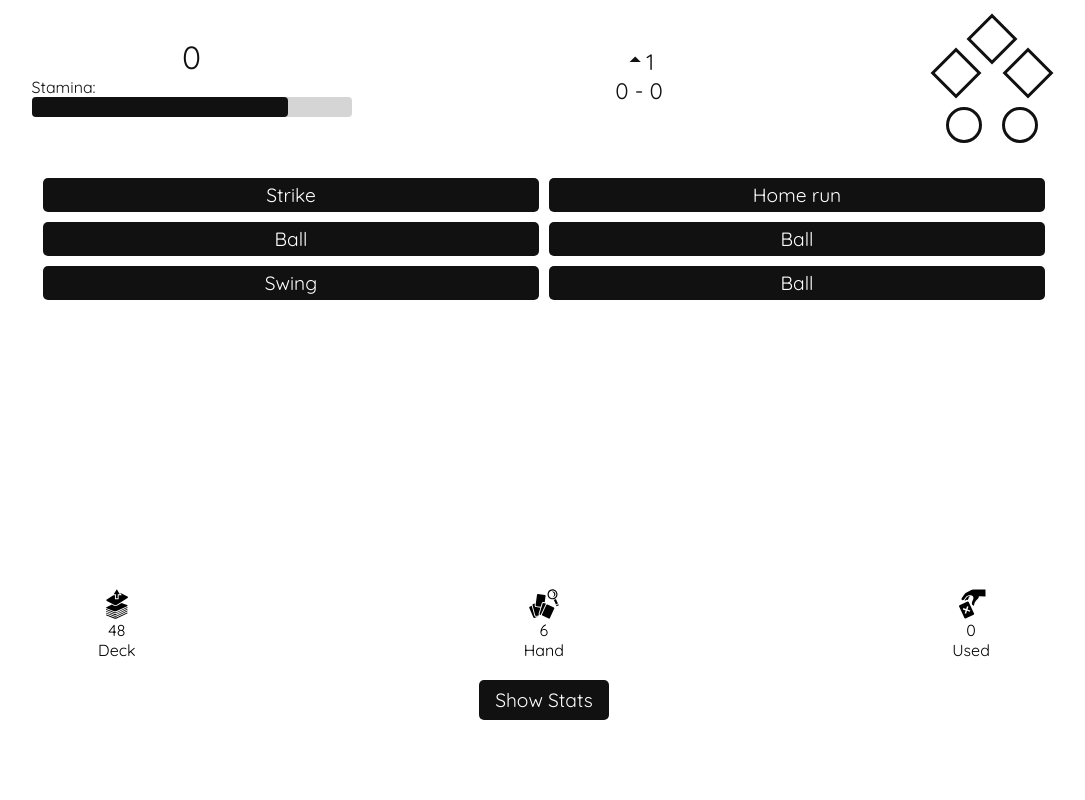
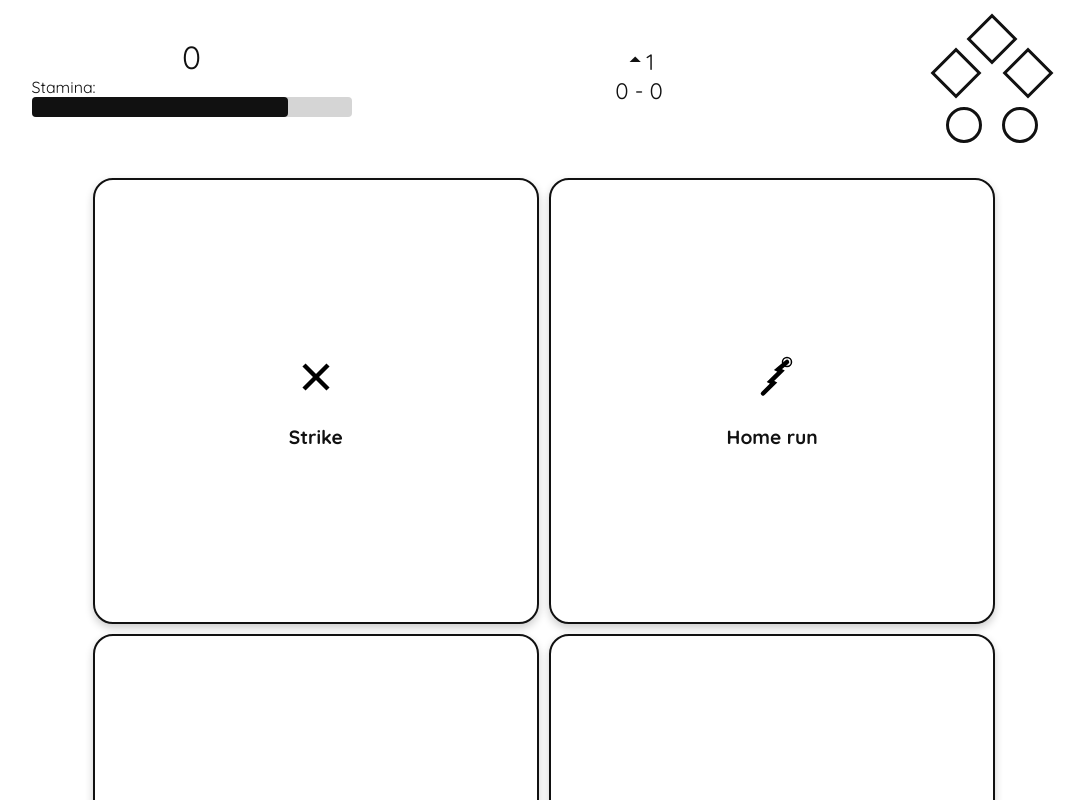
Before and after one commit to arnautresserras/bbac-ts, a React (Create React App) app: page / in a window 1280 px wide. Both pictures are taken after a click on the button "Close". Shown: the top 800 px of the page, without its empty margins (96-1181 px from the left). Built offline with nearby package versions, Linux system fonts and the light colour scheme.

Commit message:
Update cards with Icons

```diff
--- a/src/App.css
+++ b/src/App.css
@@ -166,15 +166,45 @@ button{
   justify-content: center;
   padding: 20px;
 }
-.hand-card{
-  width: 40%;
+.hand-card {
+  background-color: #fff;
+  color: #111;
+  border: 2px solid #111;
+  border-radius: 20px;
+  box-shadow: 0 4px 8px rgba(0, 0, 0, 0.2);
+  font-weight: bold;
+  text-align: center;
+  transition: transform 0.2s, box-shadow 0.2s;
+  cursor: pointer;
+  width: 36%;
+  aspect-ratio: 1;
   margin: 5px;
   padding: 5px;
   font-size: 1.2rem;
+  display: flex;
+  flex-direction: column;
+  align-items: center;
+  justify-content: center;
+  gap: 1rem;
+  user-select: none;
+}
+.hand-card:hover {
+  transform: translateY(-5px);
+  box-shadow: 0 8px 16px rgba(0, 0, 0, 0.3);
+}
+.hand-card:active {
+  transform: translateY(1px);
+  box-shadow: 0 4px 8px rgba(0, 0, 0, 0.2);
+}
+.hand-card-icon{
+
+}
+.hand-card-title{
+  margin-top: .2rem;
 }
 .empty-card{
-  width: 40%;
-  height: 34px;
+  width: 36%;
+  aspect-ratio: 1;
   margin: 5px;
 }
 .deckInfo{
--- a/src/components/DisplayHand/DisplayHand.tsx
+++ b/src/components/DisplayHand/DisplayHand.tsx
@@ -1,3 +1,20 @@
+import { BallIcon } from "./icons/BallIcon";
+import { HitByPitchIcon } from "./icons/HitByPitchIcon";
+import { HomeRunIcon } from "./icons/HomeRunIcon";
+import { StrikeIcon } from "./icons/StrikeIcon";
+import { SwingIcon } from "./icons/SwingIcon";
+import { WildPitchIcon } from "./icons/WildPitchIcon";
+
+// Mapping card names to components
+const iconMap: Record<string, React.FC<{ size?: number; color?: string }>> = {
+    "Ball": BallIcon,
+    "Strike": StrikeIcon,
+    "Swing": SwingIcon,
+    "Hit by pitch": HitByPitchIcon,
+    "Wild pitch": WildPitchIcon,
+    "Home run": HomeRunIcon,
+  };
+
 interface Props{
     hand: string[];
     playCard: (card: string, index: number) => void;
@@ -6,16 +23,21 @@ interface Props{
 const DisplayHand = (props:Props) => {
     return (
         <div className="hand">
-            {props.hand.map((card, index) => (
-                card.trim() !== "" ? (
-                    <button className="hand-card" key={index} onClick={() => props.playCard(card, index)}>
-                    {card}
-                    </button>
+            {props.hand.map((card, index) => {
+                const IconComponent = iconMap[card]; // Get component dynamically
+                return card.trim() !== "" ? (
+                <button className="hand-card" key={index} onClick={() => props.playCard(card, index)}>
+                    {IconComponent && (
+                    <div className="hand-card-icon">
+                        <IconComponent size={48} color="black" />
+                    </div>
+                    )}
+                    <div className="hand-card-title">{card}</div>
+                </button>
                 ) : (
-                    <div className="empty-card" key={index}>
-                    </div>
-                )
-            ))}
+                <div className="empty-card" key={index}></div>
+                );
+            })}
         </div>
     )
 }
--- /dev/null
+++ b/src/components/DisplayHand/icons/BallIcon.tsx
@@ -0,0 +1,7 @@
+export const BallIcon = ({ size = 64, color = 'currentColor' }: { size?: number; color?: string }) => (
+  <svg width={size} height={size} viewBox="0 0 64 64" fill="none" xmlns="http://www.w3.org/2000/svg" style={{ color }}>
+    <circle cx="32" cy="32" r="28" stroke="currentColor" strokeWidth="4" fill="white"/>
+    <path d="M20 20 C24 28, 24 36, 20 44" stroke="currentColor" strokeWidth="2" fill="none"/>
+    <path d="M44 20 C40 28, 40 36, 44 44" stroke="currentColor" strokeWidth="2" fill="none"/>
+  </svg>
+);
--- /dev/null
+++ b/src/components/DisplayHand/icons/HitByPitchIcon.tsx
@@ -0,0 +1,19 @@
+// src/components/icons/HitByPitchIcon.tsx
+import React from "react";
+
+export const HitByPitchIcon = ({size = 64,color = "currentColor",}: {size?: number;color?: string;}) => (
+  <svg width={size} height={size} viewBox="0 0 64 64" xmlns="http://www.w3.org/2000/svg" style={{ color }}>
+    {/* Head */}
+    <circle cx="32" cy="20" r="6" fill="currentColor" />
+
+    {/* Tilted body to imply reaction */}
+    <rect x="26" y="28" width="8" height="24" transform="rotate(-10 26 28)" fill="currentColor"/>
+
+    {/* Ball hitting the body */}
+    <circle cx="38" cy="28" r="4" fill="none" stroke="currentColor" strokeWidth="2"/>
+
+    {/* Extended trail following the ball */}
+    <line x1="52" y1="18" x2="43" y2="27" stroke="currentColor" strokeWidth="2" strokeDasharray="3 2"/>
+    <line x1="48" y1="22" x2="39" y2="31" stroke="currentColor" strokeWidth="2" strokeDasharray="3 2"/>
+  </svg>
+);
--- /dev/null
+++ b/src/components/DisplayHand/icons/HomeRunIcon.tsx
@@ -0,0 +1,18 @@
+// src/components/icons/HomeRunIcon.tsx
+import React from 'react';
+
+export const HomeRunIcon = ({ size = 64, color = 'currentColor' }: { size?: number; color?: string }) => (
+  <svg width={size} height={size} viewBox="0 0 64 64" xmlns="http://www.w3.org/2000/svg" style={{ color }}>
+    {/* Baseball */}
+    <circle cx="52" cy="12" r="6" fill="white" stroke="currentColor" strokeWidth="2" />
+
+    {/* Lightning bolt path for bat (wider top and pointy bottom) */}
+    <path
+      d="M52 12 L40 22 L44 24 L30 38 L34 40 L20 54"
+      stroke="currentColor"
+      strokeWidth="6"  // Increased stroke width to make top even wider
+      fill="none"
+      strokeLinecap="round"
+    />
+  </svg>
+);
--- /dev/null
+++ b/src/components/DisplayHand/icons/StrikeIcon.tsx
@@ -0,0 +1,6 @@
+export const StrikeIcon = ({ size = 64, color = 'currentColor' }: { size?: number; color?: string }) => (
+    <svg width={size} height={size} viewBox="0 0 64 64" fill="none" xmlns="http://www.w3.org/2000/svg" style={{ color }}>
+      <line x1="16" y1="16" x2="48" y2="48" stroke="currentColor" strokeWidth="6"/>
+      <line x1="48" y1="16" x2="16" y2="48" stroke="currentColor" strokeWidth="6"/>
+    </svg>
+);
--- /dev/null
+++ b/src/components/DisplayHand/icons/SwingIcon.tsx
@@ -0,0 +1,13 @@
+export const SwingIcon = ({ size = 64, color = 'currentColor' }: { size?: number; color?: string }) => (
+    <svg width={size} height={size} viewBox="0 0 64 64" xmlns="http://www.w3.org/2000/svg" style={{ color }}>
+      {/* Ball */}
+      <circle cx="52" cy="12" r="6" fill="white" stroke="currentColor" strokeWidth="2" />
+
+      {/* Mirrored Bat (swinging from bottom-left to top-right) */}
+      <path d="M50 50 L28 34 L32 30 L52 48 Z" fill="black" stroke="currentColor" strokeWidth="1.5"
+      />
+      {/* Swing arc */}
+      <path d="M20 60 C10 40, 30 20, 50 10" stroke="currentColor" strokeWidth="2" strokeDasharray="4 2" fill="none"
+      />
+    </svg>
+  );
--- /dev/null
+++ b/src/components/DisplayHand/icons/WildPitchIcon.tsx
@@ -0,0 +1,6 @@
+export const WildPitchIcon = ({ size = 64, color = 'currentColor' }: { size?: number; color?: string }) => (
+    <svg width={size} height={size} viewBox="0 0 64 64" xmlns="http://www.w3.org/2000/svg" style={{ color }}>
+      <path d="M10 50 Q20 20, 30 40 T50 20" stroke="currentColor" strokeWidth="4" fill="none" strokeDasharray="4 3"/>
+      <circle cx="50" cy="20" r="6" fill="white" stroke="currentColor" strokeWidth="2"/>
+    </svg>
+);
```
